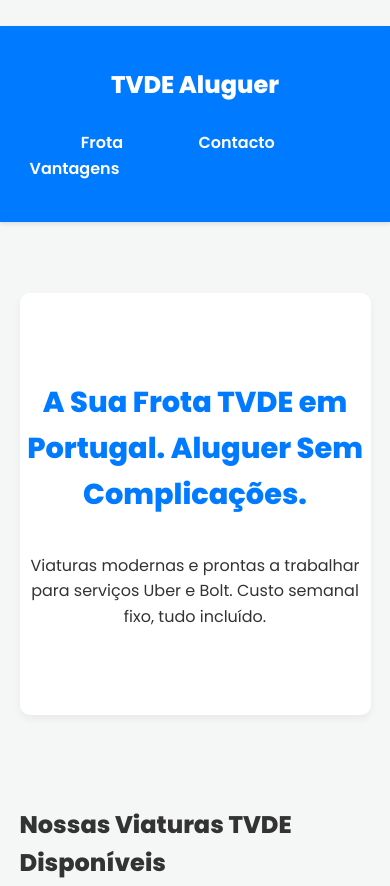
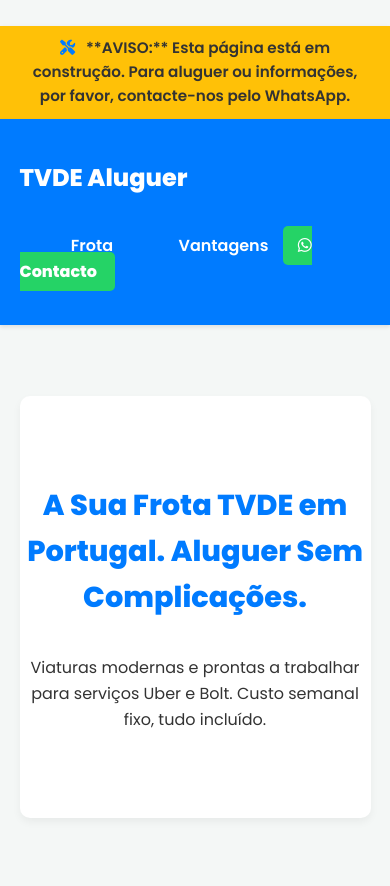
Before and after one commit to carvalhogomesag/tvdealuguer, a plain HTML site: page public/index.html in a window 390 px wide. Shown: the top 886 px of the page. Drawn offline with Linux system fonts and the light colour scheme; no server answers.

Commit message:
mais uma tentariva de melhorar o whatsapp e inserir o aviso de construºao

```diff
--- a/public/index.html
+++ b/public/index.html
@@ -11,12 +11,23 @@
     <link rel="stylesheet" href="https://cdnjs.cloudflare.com/ajax/libs/font-awesome/6.5.1/css/all.min.css">
 </head>
 <body>
-    <header>
+
+    <div class="construction-alert">
+        <i class="fas fa-tools"></i>
+        &nbsp; **AVISO:** Esta página está em construção. Para aluguer ou informações, por favor, contacte-nos pelo WhatsApp.
+    </div>
+
+    <header>
         <div class="logo">TVDE Aluguer</div>
         <nav>
             <a href="#frota">Frota</a>
-            <a href="#contacto">Contacto</a>
             <a href="#vantagens">Vantagens</a>
+
+            <a href="https://wa.me/351914044836?text=Olá,%20gostaria%20de%20saber%20mais%20sobre%20o%20aluguer%20de%20viaturas%20TVDE."
+               target="_blank"
+               class="whatsapp-header-btn">
+                <i class="fab fa-whatsapp"></i> Contacto
+            </a>
         </nav>
     </header>
 
--- a/public/script.js
+++ b/public/script.js
@@ -19,20 +19,15 @@ const db = getFirestore(app);
 const carListingsContainer = document.getElementById('car-listings');
 
 
-// ** PASSO 3: FUNÇÃO PARA GERAR O CARD HTML (LINK WHATSAPP CORRIGIDO) **
+// ** PASSO 3: FUNÇÃO PARA GERAR O CARD HTML (WhatsApp Corrigido) **
 function createCarCard(car) {
     const isAvailable = car.disponivel !== false;
     const availabilityClass = isAvailable ? '' : 'indisponivel';
 
     // --- LÓGICA DO WHATSAPP ---
     const carName = `${car.marca} ${car.modelo}`;
-    // Número do WhatsApp: 914044836 (com código de Portugal 351)
     const whatsappNumber = "351914044836";
-
-    // Mensagem pré-preenchida para o WhatsApp
     const prefilledMessage = encodeURIComponent(`Olá, tenho interesse no aluguer do ${carName} que está anunciado no site. Poderiam me dar mais detalhes?`);
-
-    // Link de contacto direto para o WhatsApp
     const whatsappLink = `https://wa.me/${whatsappNumber}?text=${prefilledMessage}`;
     // -------------------------
 
@@ -67,7 +62,7 @@ function createCarCard(car) {
 
 // ** PASSO 4: FUNÇÃO PARA CARREGAR DADOS DO FIRESTORE **
 async function loadCars() {
-    carListingsContainer.innerHTML = ''; // Limpa o carregador
+    carListingsContainer.innerHTML = '';
 
     try {
         const q = query(
--- a/public/styles.css
+++ b/public/styles.css
@@ -19,6 +19,21 @@ body {
     line-height: 1.6;
 }
 
+/* NOVO: Estilo para o aviso de construção */
+.construction-alert {
+    background-color: var(--accent-color);
+    color: var(--text-color);
+    text-align: center;
+    padding: 10px 5%;
+    font-weight: 600;
+    font-size: 0.95em;
+    box-shadow: 0 2px 5px rgba(0, 0, 0, 0.1);
+}
+.construction-alert i {
+    color: var(--primary-color);
+}
+
+
 header {
     background-color: var(--primary-color);
     color: white;
@@ -39,8 +54,24 @@ nav a {
     text-decoration: none;
     margin-left: 20px;
     font-weight: 600;
-    transition: color 0.3s;
+    transition: opacity 0.3s;
 }
+
+/* NOVO: Estilo para o botão de WhatsApp no Header */
+.whatsapp-header-btn {
+    background-color: var(--whatsapp-color);
+    padding: 8px 15px;
+    border-radius: 5px;
+    font-weight: 700 !important;
+    margin-left: 25px !important;
+    transition: background-color 0.3s, transform 0.2s;
+}
+
+.whatsapp-header-btn:hover {
+    background-color: #128C7E;
+    transform: translateY(-2px);
+}
+
 
 main {
     padding: 20px 5%;
@@ -151,7 +182,7 @@ main {
     opacity: 1;
 }
 
-/* NOVO ESTILO: BOTÃO WHATSAPP PROFISSIONAL */
+/* ESTILO: BOTÃO WHATSAPP PROFISSIONAL (Dentro do Card) */
 .contact-button.whatsapp-button {
     display: block;
     width: 100%;
@@ -159,7 +190,7 @@ main {
     margin-top: 15px;
     background-color: var(--whatsapp-color); /* Verde WhatsApp */
     color: white;
-    text-decoration: none; /* Como agora é um <a> */
+    text-decoration: none;
     text-align: center;
     font-size: 1.1em;
     font-weight: 700;
@@ -170,7 +201,7 @@ main {
 }
 
 .contact-button.whatsapp-button:hover {
-    background-color: #128C7E; /* Verde mais escuro no hover */
+    background-color: #128C7E;
 }
 
 .contact-button.whatsapp-button i {
@@ -190,14 +221,22 @@ footer {
 
 
 /* Responsividade básica */
-@media (max-width: 600px) {
+@media (max-width: 768px) {
     .hero h1 {
         font-size: 1.8em;
     }
     header {
         flex-direction: column;
+        align-items: flex-start;
+    }
+    nav {
+        margin-top: 10px;
     }
     nav a {
-        margin: 5px 10px;
+        margin: 5px 10px 5px 0;
+    }
+    /* Ajuste para que o botão do header caiba bem */
+    .whatsapp-header-btn {
+        margin-left: 0 !important;
     }
 }
```
